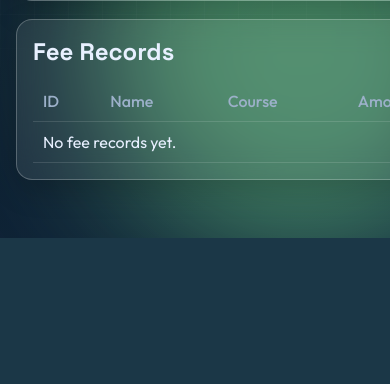
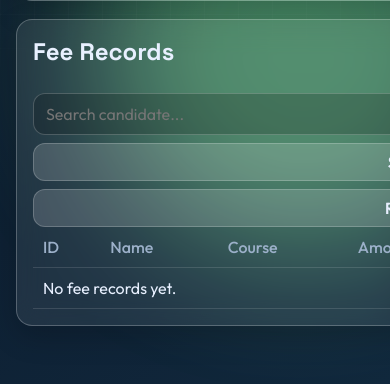
Before and after one commit to anilkpo/billing-app, a Spring Boot app: page / in a window 390 px wide; the page is wider, and only the part inside the window is pictured. Shown: the part 734-1118 px from the top of that part. Before the commit the page ends 972 px from the top of that part, so only its background shows below. Run offline with Spring Boot 4, Linux system fonts and the light colour scheme; data that the repository does not hold is empty.

Commit message:
fixed the download and serach options

```diff
--- a/src/main/java/com/billing/app/controller/FeeRecordController.java
+++ b/src/main/java/com/billing/app/controller/FeeRecordController.java
@@ -13,6 +13,7 @@ import org.springframework.http.ResponseEntity;
 import org.springframework.web.bind.annotation.GetMapping;
 import org.springframework.web.bind.annotation.PathVariable;
 import org.springframework.web.bind.annotation.PostMapping;
+import org.springframework.web.bind.annotation.RequestParam;
 import org.springframework.web.bind.annotation.RequestBody;
 import org.springframework.web.bind.annotation.RequestMapping;
 import org.springframework.web.bind.annotation.RestController;
@@ -35,8 +36,8 @@ public class FeeRecordController {
     }
 
     @GetMapping
-    public List<FeeRecord> getAllFeeRecords() {
-        return feeRecordService.findAll();
+    public List<FeeRecord> getAllFeeRecords(@RequestParam(required = false) String query) {
+        return feeRecordService.search(query);
     }
 
     @GetMapping("/{id}")
@@ -46,6 +47,15 @@ public class FeeRecordController {
 
     @GetMapping("/{id}/bill")
     public ResponseEntity<byte[]> generateBill(@PathVariable Long id) {
+        return buildBillResponse(id);
+    }
+
+    @GetMapping("/bill")
+    public ResponseEntity<byte[]> generateBillByQueryParam(@RequestParam Long id) {
+        return buildBillResponse(id);
+    }
+
+    private ResponseEntity<byte[]> buildBillResponse(Long id) {
         FeeRecord feeRecord = feeRecordService.findById(id);
         byte[] pdf = billPdfService.generateBill(feeRecord);
 
--- a/src/main/java/com/billing/app/repository/FeeRecordRepository.java
+++ b/src/main/java/com/billing/app/repository/FeeRecordRepository.java
@@ -1,7 +1,10 @@
 package com.billing.app.repository;
 
 import com.billing.app.domain.FeeRecord;
+import java.util.List;
 import org.springframework.data.jpa.repository.JpaRepository;
 
 public interface FeeRecordRepository extends JpaRepository<FeeRecord, Long> {
+    List<FeeRecord> findByStudentNameContainingIgnoreCaseOrStudentEmailContainingIgnoreCaseOrCourseNameContainingIgnoreCase(
+            String studentName, String studentEmail, String courseName);
 }
--- a/src/main/resources/static/app.js
+++ b/src/main/resources/static/app.js
@@ -2,6 +2,8 @@ const form = document.getElementById("feeForm");
 const tableBody = document.getElementById("feeTableBody");
 const message = document.getElementById("message");
 const refreshBtn = document.getElementById("refreshBtn");
+const searchInput = document.getElementById("searchInput");
+const searchBtn = document.getElementById("searchBtn");
 
 function todayIso() {
   return new Date().toISOString().split("T")[0];
@@ -21,9 +23,28 @@ function setMessage(text, isError = false) {
   message.style.color = isError ? "#ff8e8e" : "#83ffb7";
 }
 
-async function loadFees() {
+async function downloadBill(id) {
+  const response = await fetch(`/api/fees/bill?id=${encodeURIComponent(id)}`);
+  if (!response.ok) {
+    const error = await response.json().catch(() => ({}));
+    throw new Error(error.message || "Failed to download PDF");
+  }
+
+  const blob = await response.blob();
+  const url = window.URL.createObjectURL(blob);
+  const link = document.createElement("a");
+  link.href = url;
+  link.download = `bill-${id}.pdf`;
+  document.body.appendChild(link);
+  link.click();
+  link.remove();
+  window.URL.revokeObjectURL(url);
+}
+
+async function loadFees(query = "") {
   tableBody.innerHTML = "";
-  const response = await fetch("/api/fees");
+  const endpoint = query.trim() ? `/api/fees?query=${encodeURIComponent(query.trim())}` : "/api/fees";
+  const response = await fetch(endpoint);
   if (!response.ok) {
     throw new Error("Failed to load fee records");
   }
@@ -43,11 +64,31 @@ async function loadFees() {
       <td>${Number(fee.amount).toFixed(2)}</td>
       <td>${fee.paymentDate}</td>
       <td><span class="${statusClass(fee.status)}">${fee.status}</span></td>
-      <td><a class="bill-link" href="/api/fees/${fee.id}/bill" target="_blank">Download PDF</a></td>
+      <td><button class="bill-link" data-id="${fee.id}" type="button">Download PDF</button></td>
     `;
     tableBody.appendChild(row);
   });
 }
+
+tableBody.addEventListener("click", async (event) => {
+  const target = event.target;
+  if (!(target instanceof HTMLElement) || !target.classList.contains("bill-link")) {
+    return;
+  }
+
+  const id = Number(target.dataset.id);
+  if (!Number.isInteger(id)) {
+    setMessage("Invalid candidate ID for PDF download.", true);
+    return;
+  }
+
+  try {
+    await downloadBill(id);
+    setMessage(`Downloaded bill for candidate ID ${id}.`);
+  } catch (error) {
+    setMessage(error.message, true);
+  }
+});
 
 form.addEventListener("submit", async (event) => {
   event.preventDefault();
@@ -86,6 +127,7 @@ form.addEventListener("submit", async (event) => {
 
 refreshBtn.addEventListener("click", async () => {
   try {
+    searchInput.value = "";
     await loadFees();
     setMessage("Records refreshed.");
   } catch (error) {
@@ -93,4 +135,26 @@ refreshBtn.addEventListener("click", async () => {
   }
 });
 
+searchBtn.addEventListener("click", async () => {
+  try {
+    await loadFees(searchInput.value);
+    setMessage(searchInput.value.trim() ? "Search complete." : "Showing all records.");
+  } catch (error) {
+    setMessage(error.message, true);
+  }
+});
+
+searchInput.addEventListener("keydown", async (event) => {
+  if (event.key !== "Enter") {
+    return;
+  }
+  event.preventDefault();
+  try {
+    await loadFees(searchInput.value);
+    setMessage(searchInput.value.trim() ? "Search complete." : "Showing all records.");
+  } catch (error) {
+    setMessage(error.message, true);
+  }
+});
+
 loadFees().catch((error) => setMessage(error.message, true));
--- a/src/main/resources/static/index.html
+++ b/src/main/resources/static/index.html
@@ -62,7 +62,11 @@
     <section class="panel glass">
       <div class="section-head section-row">
         <h2>Fee Records</h2>
-        <button id="refreshBtn" class="btn-secondary" type="button">Refresh</button>
+        <div class="section-actions">
+          <input id="searchInput" type="text" placeholder="Search candidate..." />
+          <button id="searchBtn" class="btn-secondary" type="button">Search</button>
+          <button id="refreshBtn" class="btn-secondary" type="button">Refresh</button>
+        </div>
       </div>
       <div class="table-wrap">
         <table>
--- a/src/main/resources/static/styles.css
+++ b/src/main/resources/static/styles.css
@@ -97,6 +97,13 @@ h1 {
   display: flex;
   justify-content: space-between;
   align-items: center;
+  gap: 12px;
+}
+
+.section-actions {
+  display: flex;
+  align-items: center;
+  gap: 8px;
 }
 
 .form-grid {
@@ -183,6 +190,10 @@ th { color: var(--muted); font-weight: 500; }
 .badge-failed { background: rgba(255,142,142,0.2); color: var(--danger); }
 
 .bill-link {
+  border: 0;
+  background: transparent;
+  padding: 0;
+  cursor: pointer;
   color: var(--accent);
   text-decoration: none;
   font-weight: 600;
@@ -200,4 +211,12 @@ th { color: var(--muted); font-weight: 500; }
   .form-grid {
     grid-template-columns: 1fr;
   }
+  .section-row {
+    flex-direction: column;
+    align-items: stretch;
+  }
+  .section-actions {
+    flex-direction: column;
+    align-items: stretch;
+  }
 }
```
Also changed, not shown: src/main/java/com/billing/app/controller/GlobalExceptionHandler.java (+11 -0 lines), src/main/java/com/billing/app/service/FeeRecordService.java (+10 -0 lines), 5 other files.
